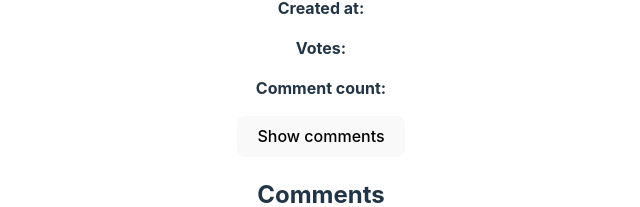
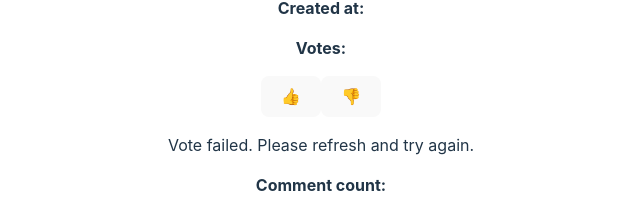
Before and after one commit to rob-Lehane/nc-news, a React (Vite) app in the folder nc-news/: page /articles/1 in a window 1280 px wide. Shown: the part 568-775 px from the top of the page, without its empty margins (319-959 px from the left). Built offline with nearby package versions, Linux system fonts and the light colour scheme; no server answers.

Commit message:
added ability to upvote and downvote

```diff
--- a/nc-news/src/components/ArticleById.jsx
+++ b/nc-news/src/components/ArticleById.jsx
@@ -1,5 +1,5 @@
 import { useParams } from 'react-router-dom';
-import { getArticleById } from '../utils/api';
+import { getArticleById, voteOnArticle } from '../utils/api';
 import { useState, useEffect } from 'react'
 import './css/ArticleById.css'
 import CommentsList  from './CommentsList'
@@ -7,6 +7,15 @@ import CommentsList  from './CommentsList'
 function ArticleById() {
     const [article, setArticle] = useState([])
     const { id } = useParams();
+    const [userVote, setUserVote] = useState(0)
+    const [error, setError] = useState(null)
+
+    const updateVotes = (value) => {
+      setUserVote((currentVotes) => {
+        return currentVotes + value;
+      });
+    }
+
 
 useEffect(()=> {
     getArticleById(id)
@@ -14,6 +23,13 @@ useEffect(()=> {
         setArticle(fetchedArticle)
     })
 }, [id])
+
+useEffect(()=> {
+  voteOnArticle(id, {"inc_votes": userVote})
+.catch((err)=> {
+  article.votes - userVote;
+  setError('Vote failed. Please refresh and try again.')
+})}, [userVote])
 
   return (
     <>
@@ -24,6 +40,27 @@ useEffect(()=> {
    <p className = 'date'><b>Created at:</b> {article.created_at}</p>
    <p className = 'article_body'>{article.body}</p>
    <p className = 'vote_count'><b>Votes:</b> {article.votes}</p>
+   <button
+   id="upvote"
+   disabled={userVote === 1}
+   onClick={() => {
+    updateVotes(1)
+    article.votes++
+   }}>
+    👍
+    </button>
+    <button
+    id="downvote"
+    disabled={userVote === -1}
+    onClick={() => {
+      updateVotes(-1)
+      article.votes--
+    }}>
+    👎
+    </button>
+
+    {error && <p className="error-message">{error}</p>}
+
    <p className = 'comment_count'><b>Comment count:</b> {article.comment_count}</p>
 
 <button id="show_comments">Show comments</button>
--- a/nc-news/src/components/css/ArticlesListCard.css
+++ b/nc-news/src/components/css/ArticlesListCard.css
@@ -43,3 +43,9 @@
     text-align: center;
     margin: 2px;
  }
+
+ .author {
+    grid-row-start: 1;
+    grid-row-end: 2;
+    justify-self: center;
+ }
--- a/nc-news/src/utils/api.js
+++ b/nc-news/src/utils/api.js
@@ -21,3 +21,10 @@ export const getComments = (id) => {
         return res.data.comments;
     })
 }
+
+export const voteOnArticle = (id, vote) => {
+    return newsApi.patch(`/articles/${id}`, vote).then((res) => {
+        return res.data.votes;
+    }
+    )
+}
```
